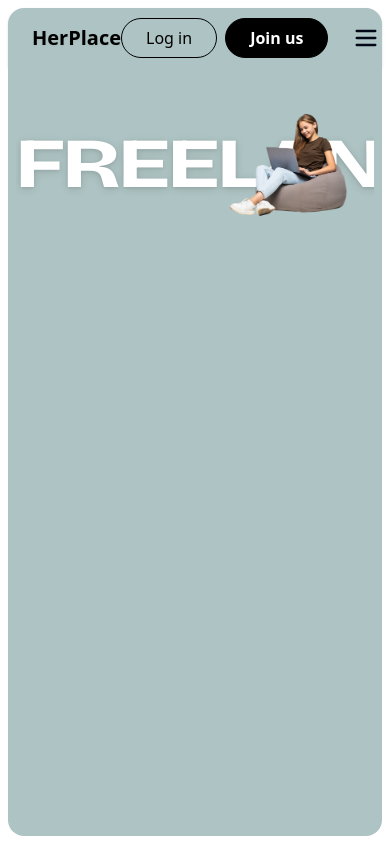
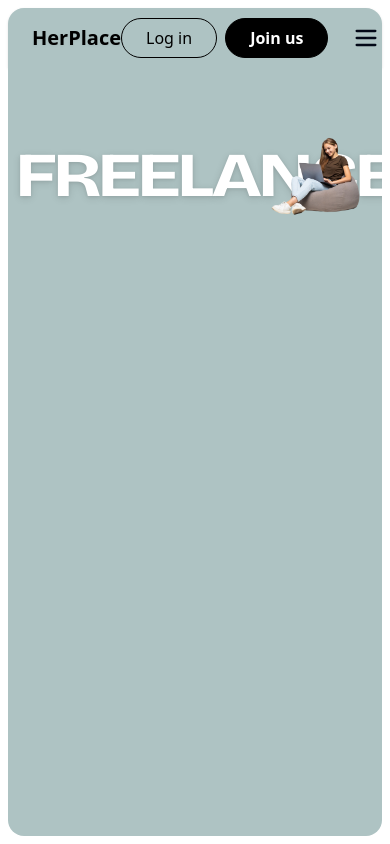
Before and after one commit to Prakhar-tech-spec/her-place, a React (Vite) app: page / in a window 390 px wide. Built offline with nearby package versions, Linux system fonts and the light colour scheme.

Commit message:
Fix: Ensure "FREELANCE" text responsiveness
Make the "FREELANCE" text fully responsive across all pages, ensuring visibility and optimal performance.

```diff
--- a/src/pages/Index.tsx
+++ b/src/pages/Index.tsx
@@ -76,9 +76,9 @@ const Index = () => {
         {/* "FREELANCE" spanning full width with enhanced responsiveness */}
         <div className="w-full flex flex-col pt-12 md:pt-16 lg:pt-20">
           {/* Full width container for FREELANCE text */}
-          <div className="w-full flex items-center h-[min(25vw,220px)] sm:h-[min(22vw,200px)] md:h-[min(15vw,160px)] lg:h-[min(12vw,130px)] xl:h-[min(10vw,120px)] 2xl:h-[min(8vw,110px)] px-2 sm:px-4 md:px-6 lg:px-8 relative">
+          <div className="w-full flex items-center min-h-[120px] sm:min-h-[140px] md:min-h-[160px] lg:min-h-[200px] xl:min-h-[220px] px-2 sm:px-4 md:px-6 lg:px-8 relative overflow-hidden">
             {/* "FREELANCE" text stretches to fill entire width */}
-            <div className="w-full overflow-hidden">
+            <div className="w-full">
               <span
                 className="
                   font-bricolage
@@ -90,17 +90,16 @@ const Index = () => {
                   z-10
                   block
                   text-left
-                  leading-tight
+                  leading-[0.8]
                   w-full
+                  whitespace-nowrap
                 "
                 style={{
-                  fontSize: "clamp(2.5rem, 18vw, 12rem)",
-                  lineHeight: 0.95,
+                  fontSize: "clamp(3rem, 16vw, 20rem)",
                   fontWeight: 900,
-                  letterSpacing: "clamp(-0.05em, -0.02em, 0em)",
+                  letterSpacing: "clamp(-0.08em, -0.04em, -0.02em)",
                   textShadow: "0px 2px 8px rgba(0,0,0,0.11), 0 1px 3px rgba(0,0,0,0.09)",
-                  width: "100%",
-                  transform: "scaleX(clamp(1.1, 1.3, 1.4))",
+                  transform: "scaleX(1.2)",
                   transformOrigin: "left center",
                 }}
               >
@@ -109,11 +108,12 @@ const Index = () => {
             </div>
 
             {/* Woman with laptop image positioned on the right side */}
-            <div className="absolute right-4 md:right-8 lg:right-12 top-1/2 transform -translate-y-1/2 z-20">
+            <div className="absolute right-2 sm:right-4 md:right-8 lg:right-12 top-1/2 transform -translate-y-1/2 z-20">
               <img
                 src="/lovable-uploads/70ff0b38-73ba-4b64-adaf-26cb0d9b84a9.png"
                 alt="Woman working on laptop"
-                className="w-[200px] h-[200px] sm:w-[250px] sm:h-[250px] md:w-[300px] md:h-[300px] lg:w-[400px] lg:h-[400px] xl:w-[450px] xl:h-[450px] object-contain"
+                className="w-[150px] h-[150px] sm:w-[200px] sm:h-[200px] md:w-[250px] md:h-[250px] lg:w-[350px] lg:h-[350px] xl:w-[400px] xl:h-[400px] object-contain"
+                loading="lazy"
               />
             </div>
           </div>
```
